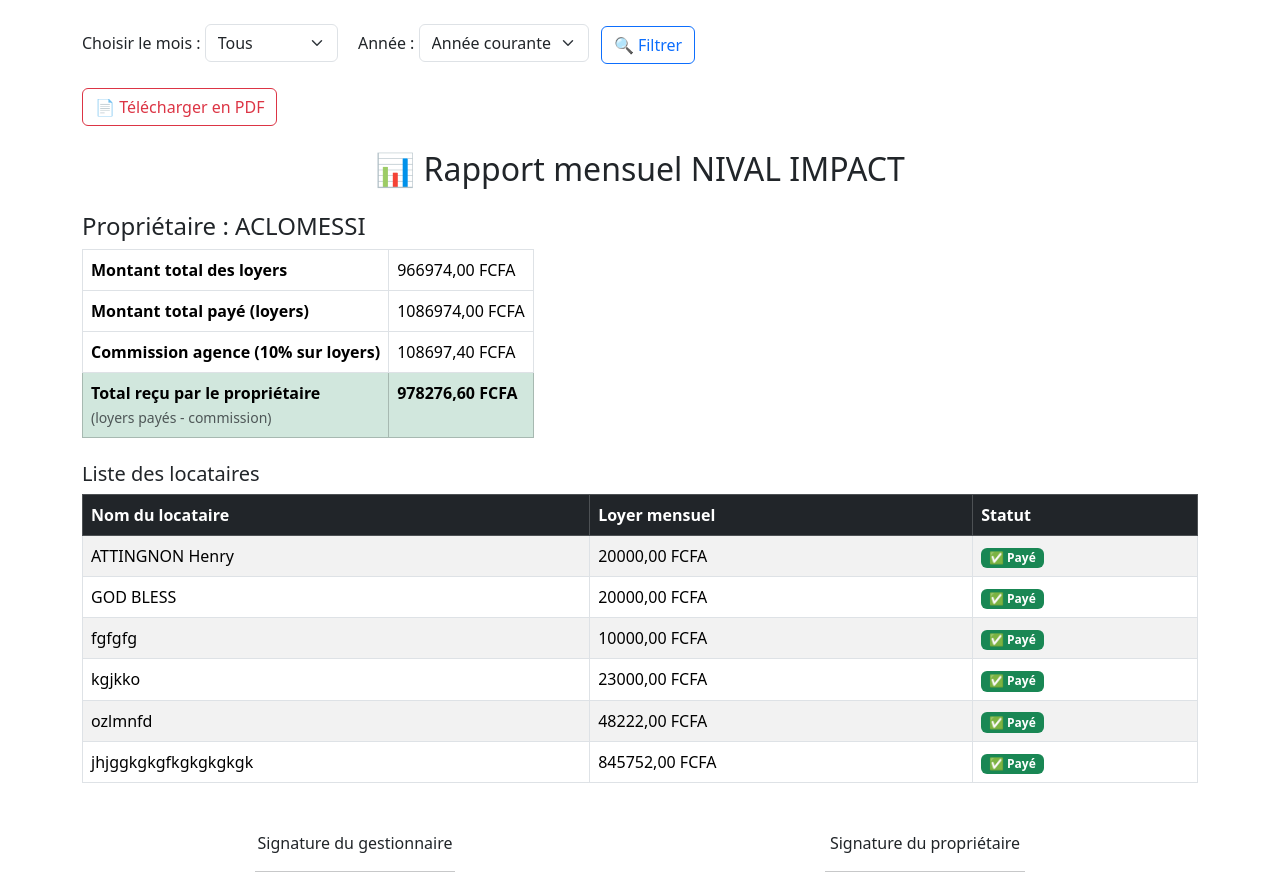
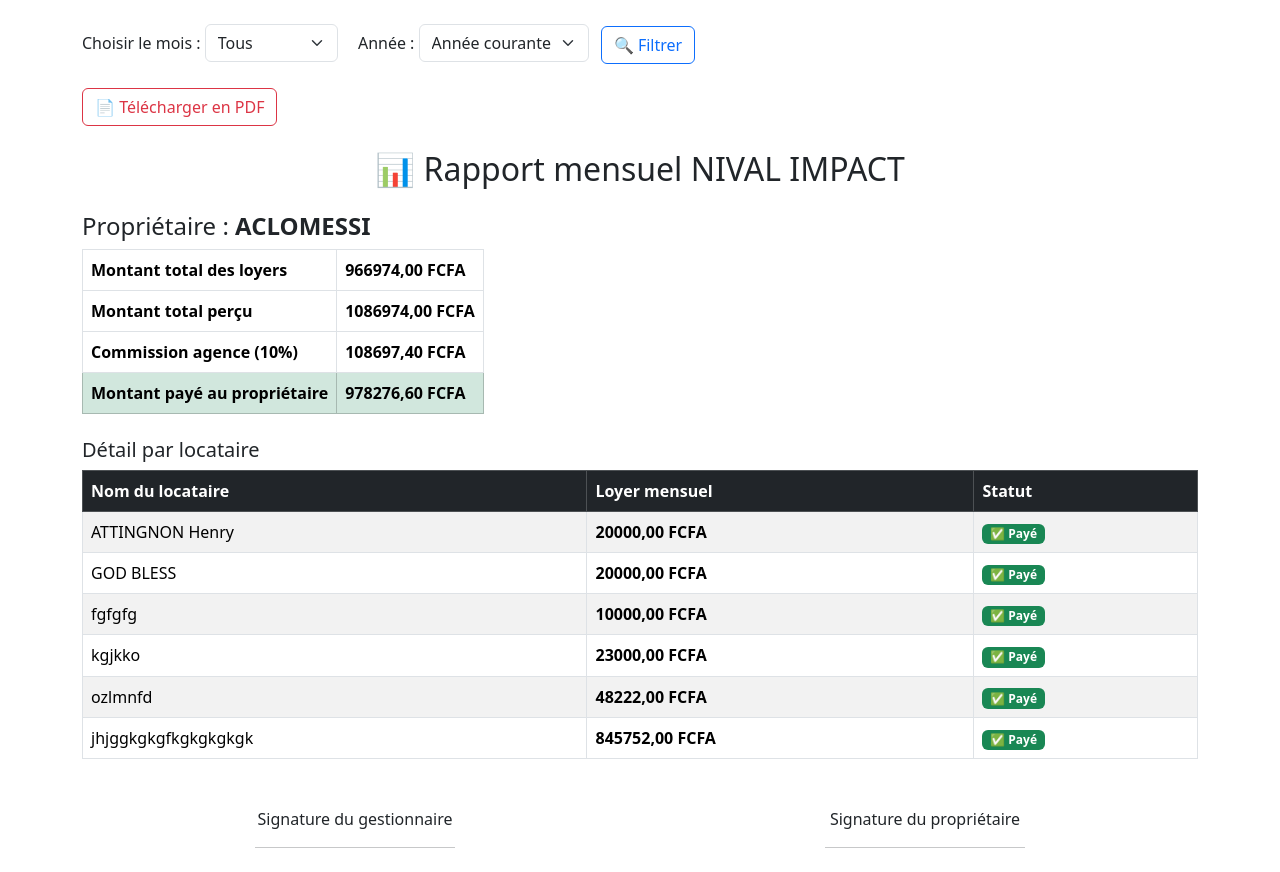
Before and after one commit to jhounsoulin-bot/locative_app, a Django app: page /rapport-proprietaire/1/ in a window 1280 px wide. After the commit the page ends 848 px from the top, so only its background shows below. Run offline with Django 5.2, Linux system fonts and the light colour scheme; data comes from the database, SQL or seed files in the repository.

Commit message:
feat: nouvel ordre rapport propriétaire + montants en gras

```diff
--- a/core/templates/core/rapport_proprietaire.html
+++ b/core/templates/core/rapport_proprietaire.html
@@ -4,9 +4,17 @@
     <meta charset="UTF-8">
     <title>Rapport mensuel NIVAL IMPACT</title>
     <link rel="stylesheet" href="https://cdn.jsdelivr.net/npm/bootstrap@5.3.2/dist/css/bootstrap.min.css">
+    <style>
+        .montant { font-weight: bold; }
+        @media print {
+            .no-print { display: none !important; }
+            .montant { font-weight: bold !important; }
+        }
+    </style>
 </head>
 <body class="container mt-4">
 
+    <div class="no-print">
         <form method="get" action="{% url 'rapport_proprietaire' proprietaire.id %}" class="mb-4">
             <label for="mois" class="form-label">Choisir le mois :</label>
             <select name="mois" id="mois" class="form-select w-auto d-inline">
@@ -31,6 +39,7 @@
             {% if annee %}<input type="hidden" name="annee" value="{{ annee }}">{% endif %}
             <button type="submit" class="btn btn-outline-danger">📄 Télécharger en PDF</button>
         </form>
+    </div>
 
     <h2 class="text-center mb-4">📊 Rapport mensuel NIVAL IMPACT</h2>
     {% if mois_rapport %}
@@ -39,46 +48,39 @@
     </h5>
     {% endif %}
 
-    <h4>Propriétaire : {{ proprietaire.nom }}</h4>
+    <h4>Propriétaire : <strong>{{ proprietaire.nom }}</strong></h4>
 
-    <!-- Récapitulatif financier -->
-    <table class="table table-bordered w-auto mb-4">
+    <!-- Récapitulatif financier — nouvel ordre -->
+    <table class="table table-bordered w-auto mb-4 fs-6">
         <tbody>
             <tr>
                 <td><strong>Montant total des loyers</strong></td>
-                <td>{{ total_loyers|floatformat:2 }} FCFA</td>
+                <td class="montant">{{ total_loyers|floatformat:2 }} FCFA</td>
             </tr>
             <tr>
-                <td><strong>Montant total payé (loyers)</strong></td>
-                <td>{{ total_paye|floatformat:2 }} FCFA</td>
+                <td><strong>Montant total perçu</strong></td>
+                <td class="montant">{{ total_paye|floatformat:2 }} FCFA</td>
+            </tr>
+            <tr>
+                <td><strong>Commission agence (10%)</strong></td>
+                <td class="montant">{{ commission|floatformat:2 }} FCFA</td>
+            </tr>
+            <tr class="table-success">
+                <td><strong>Montant payé au propriétaire</strong></td>
+                <td class="montant"><strong>{{ total_recu_proprietaire|floatformat:2 }} FCFA</strong></td>
             </tr>
             {% if total_wc > 0 %}
             <tr>
-                <td><strong>Frais WC collectés</strong></td>
-                <td>{{ total_wc|floatformat:2 }} FCFA</td>
+                <td><strong>Frais de fosse (WC)</strong></td>
+                <td class="montant">{{ total_wc|floatformat:2 }} FCFA</td>
             </tr>
             {% endif %}
-            <tr>
-                <td><strong>Commission agence (10% sur loyers)</strong></td>
-                <td>{{ commission|floatformat:2 }} FCFA</td>
-            </tr>
-            <tr class="table-success">
-                <td>
-                    <strong>Total reçu par le propriétaire</strong><br>
-                    {% if total_wc > 0 %}
-                        <small class="text-muted">(loyers payés - commission + frais WC)</small>
-                    {% else %}
-                        <small class="text-muted">(loyers payés - commission)</small>
-                    {% endif %}
-                </td>
-                <td><strong>{{ total_recu_proprietaire|floatformat:2 }} FCFA</strong></td>
-            </tr>
         </tbody>
     </table>
 
     <!-- Tableau des locataires -->
-    <h5 class="mt-4">Liste des locataires</h5>
-    <table class="table table-striped table-bordered">
+    <h5 class="mt-4">Détail par locataire</h5>
+    <table class="table table-striped table-bordered fs-6">
         <thead class="table-dark">
             <tr>
                 <th>Nom du locataire</th>
@@ -91,8 +93,8 @@
             {% for locataire in locataires_data %}
             <tr>
                 <td>{{ locataire.nom }}</td>
-                <td>{{ locataire.loyer|floatformat:2 }} FCFA</td>
-                {% if total_wc > 0 %}<td>{{ locataire.frais_wc|floatformat:2 }} FCFA</td>{% endif %}
+                <td class="montant">{{ locataire.loyer|floatformat:2 }} FCFA</td>
+                {% if total_wc > 0 %}<td class="montant">{{ locataire.frais_wc|floatformat:2 }} FCFA</td>{% endif %}
                 <td>
                     {% if locataire.statut == "Payé" %}
                         <span class="badge bg-success">✅ Payé</span>
--- a/core/views.py
+++ b/core/views.py
@@ -226,9 +226,9 @@ def rapport_proprietaire(request, proprietaire_id):
 
     total_loyers = sum([l.loyer_mensuel for l in locataires]) or Decimal('0')
     total_paye   = sum([p.montant for p in paiements_list]) or Decimal('0')
-    total_wc     = sum([p.frais_wc for p in paiements_list]) or Decimal('0')
+    total_wc     = sum([p.frais_wc for p in paiements_list]) if paiements_list else Decimal('0')
     commission   = total_paye * Decimal("0.1")
-    total_recu_proprietaire = total_paye - commission + total_wc
+    total_recu_proprietaire = total_paye - commission
 
     locataires_data = []
     for locataire in locataires:
@@ -273,9 +273,9 @@ def rapport_proprietaire_pdf(request, proprietaire_id):
 
     total_loyers = sum([l.loyer_mensuel for l in locataires]) or Decimal('0')
     total_paye   = sum([p.montant for p in paiements]) or Decimal('0')
-    total_wc     = sum([p.frais_wc for p in paiements]) or Decimal('0')
+    total_wc     = sum([p.frais_wc for p in paiements]) if paiements else Decimal('0')
     commission   = total_paye * Decimal("0.1")
-    total_recu_proprietaire = total_paye - commission + total_wc
+    total_recu_proprietaire = total_paye - commission
 
     response = HttpResponse(content_type='application/pdf')
     response['Content-Disposition'] = f'attachment; filename="rapport_{proprietaire.nom}.pdf"'
@@ -283,51 +283,125 @@ def rapport_proprietaire_pdf(request, proprietaire_id):
     p = canvas.Canvas(response, pagesize=A4)
     width, height = A4
 
-    p.setFont("Helvetica-Bold", 16)
+    # ── Titre ──
+    p.setFont("Helvetica-Bold", 18)
     p.drawCentredString(width / 2, height - 50, "RAPPORT MENSUEL NIVAL IMPACT")
 
-    p.setFont("Helvetica", 12)
+    # ── Mois / Année ──
+    p.setFont("Helvetica", 13)
     mois_texte = MOIS_FR.get(int(mois), "Non spécifié") if mois and mois.isdigit() else "Non spécifié"
     annee_texte = annee if annee else "Année courante"
-    p.drawCentredString(width / 2, height - 70, f"Mois : {mois_texte} | Année : {annee_texte}")
+    p.drawCentredString(width / 2, height - 75, f"Mois : {mois_texte} | Année : {annee_texte}")
 
-    p.setFont("Helvetica", 12)
-    p.drawString(50, height - 100, f"Propriétaire : {proprietaire.nom}")
-    p.drawString(50, height - 120, f"Montant total loyers : {total_loyers:.2f} FCFA")
-    p.drawString(50, height - 140, f"Montant total payé : {total_paye:.2f} FCFA")
-    p.drawString(50, height - 160, f"Frais WC : {total_wc:.2f} FCFA")
-    p.drawString(50, height - 180, f"Commission agence (10%) : {commission:.2f} FCFA")
-    p.drawString(50, height - 200, f"Total reçu par le propriétaire : {total_recu_proprietaire:.2f} FCFA")
+    # ── Propriétaire ──
+    p.setFont("Helvetica-Bold", 13)
+    p.drawString(50, height - 110, f"Propriétaire : {proprietaire.nom}")
 
-    y = height - 240
-    row_height = 20
-    col_x = [50, 200, 320, 420]
-    col_widths = [150, 120, 100, 100]
+    # ── Récapitulatif financier ──
+    # Ordre : Total loyers → Total perçu → Commission → Montant payé au propriétaire → Frais WC
+    recap_y = height - 145
+    line_h = 28
 
-    headers = ["Locataire", "Loyer", "Frais WC", "Statut"]
+    def draw_recap_line(label, valeur, y):
+        p.setFont("Helvetica", 13)
+        p.drawString(50, y, label)
+        p.setFont("Helvetica-Bold", 13)
+        p.drawRightString(width - 50, y, valeur)
+
+    draw_recap_line("Montant total des loyers :", f"{total_loyers:.2f} FCFA", recap_y)
+    recap_y -= line_h
+    draw_recap_line("Montant total perçu :", f"{total_paye:.2f} FCFA", recap_y)
+    recap_y -= line_h
+    draw_recap_line("Commission agence (10%) :", f"{commission:.2f} FCFA", recap_y)
+    recap_y -= line_h
+
+    # Ligne "Montant payé au propriétaire" avec fond vert clair
+    p.setFillColorRGB(0.85, 0.95, 0.85)
+    p.rect(40, recap_y - 5, width - 80, line_h - 2, stroke=0, fill=1)
+    p.setFillColorRGB(0, 0, 0)
+    draw_recap_line("Montant payé au propriétaire :", f"{total_recu_proprietaire:.2f} FCFA", recap_y)
+    recap_y -= line_h
+
+    # Frais WC seulement si > 0
+    if total_wc > 0:
+        draw_recap_line("Frais de fosse (WC) :", f"{total_wc:.2f} FCFA", recap_y)
+        recap_y -= line_h
+
+    # ── Séparateur ──
+    recap_y -= 10
+    p.setStrokeColorRGB(0.7, 0.7, 0.7)
+    p.line(40, recap_y, width - 40, recap_y)
+    recap_y -= 20
+
+    # ── Tableau des locataires ──
+    p.setFont("Helvetica-Bold", 13)
+    p.drawString(50, recap_y, "Détail par locataire :")
+    recap_y -= 25
+
+    row_height = 22
+    has_wc = total_wc > 0
+
+    if has_wc:
+        col_x = [50, 200, 320, 420]
+        col_widths = [150, 120, 100, 100]
+        headers = ["Locataire", "Loyer", "Frais WC", "Statut"]
+    else:
+        col_x = [50, 230, 390]
+        col_widths = [180, 160, 130]
+        headers = ["Locataire", "Loyer", "Statut"]
+
+    # En-têtes tableau
+    p.setFillColorRGB(0.15, 0.15, 0.35)
+    for i in range(len(headers)):
+        p.rect(col_x[i], recap_y, col_widths[i], row_height, stroke=0, fill=1)
+    p.setFillColorRGB(1, 1, 1)
     p.setFont("Helvetica-Bold", 11)
     for i, header in enumerate(headers):
-        p.rect(col_x[i], y, col_widths[i], row_height, stroke=1, fill=0)
-        p.drawCentredString(col_x[i] + col_widths[i] / 2, y + 5, header)
+        p.drawCentredString(col_x[i] + col_widths[i] / 2, recap_y + 6, header)
+    p.setFillColorRGB(0, 0, 0)
 
-    y -= row_height
-    p.setFont("Helvetica", 10)
-    for locataire in locataires:
-        paiement = next((p for p in paiements if p.locataire_id == locataire.id), None)
+    y = recap_y - row_height
+    p.setFont("Helvetica", 11)
+
+    for idx, locataire in enumerate(locataires):
+        paiement = next((pm for pm in paiements if pm.locataire_id == locataire.id), None)
         wc = paiement.frais_wc if paiement else Decimal('0.00')
         statut = "Payé" if paiement else "Non payé"
 
-        for i, val in enumerate([locataire.nom, f"{locataire.loyer_mensuel:.2f} FCFA", f"{wc:.2f} FCFA", statut]):
-            p.rect(col_x[i], y, col_widths[i], row_height, stroke=1, fill=0)
-            p.drawString(col_x[i] + 5, y + 5, val)
+        # Fond alterné
+        if idx % 2 == 0:
+            p.setFillColorRGB(0.95, 0.95, 1.0)
+        else:
+            p.setFillColorRGB(1, 1, 1)
+
+        if has_wc:
+            vals = [locataire.nom, f"{locataire.loyer_mensuel:.2f} FCFA", f"{wc:.2f} FCFA", statut]
+        else:
+            vals = [locataire.nom, f"{locataire.loyer_mensuel:.2f} FCFA", statut]
+
+        for i, val in enumerate(vals):
+            p.rect(col_x[i], y, col_widths[i], row_height, stroke=1, fill=1)
+            p.setFillColorRGB(0, 0, 0)
+            # Montants en gras
+            if i == 1 or (has_wc and i == 2):
+                p.setFont("Helvetica-Bold", 11)
+            else:
+                p.setFont("Helvetica", 11)
+            p.drawString(col_x[i] + 5, y + 6, val)
+            if idx % 2 == 0:
+                p.setFillColorRGB(0.95, 0.95, 1.0)
+            else:
+                p.setFillColorRGB(1, 1, 1)
 
         y -= row_height
         if y < 100:
             p.showPage()
-            y = height - 100
+            y = height - 60
 
+    # ── Signatures ──
     y -= 40
     p.setFont("Helvetica", 12)
+    p.setFillColorRGB(0, 0, 0)
     p.drawString(50, y, "Signature du gestionnaire")
     p.drawString(width - 200, y, "Signature du propriétaire")
 
```
Lines whose indentation alone changed are shown as unchanged.
